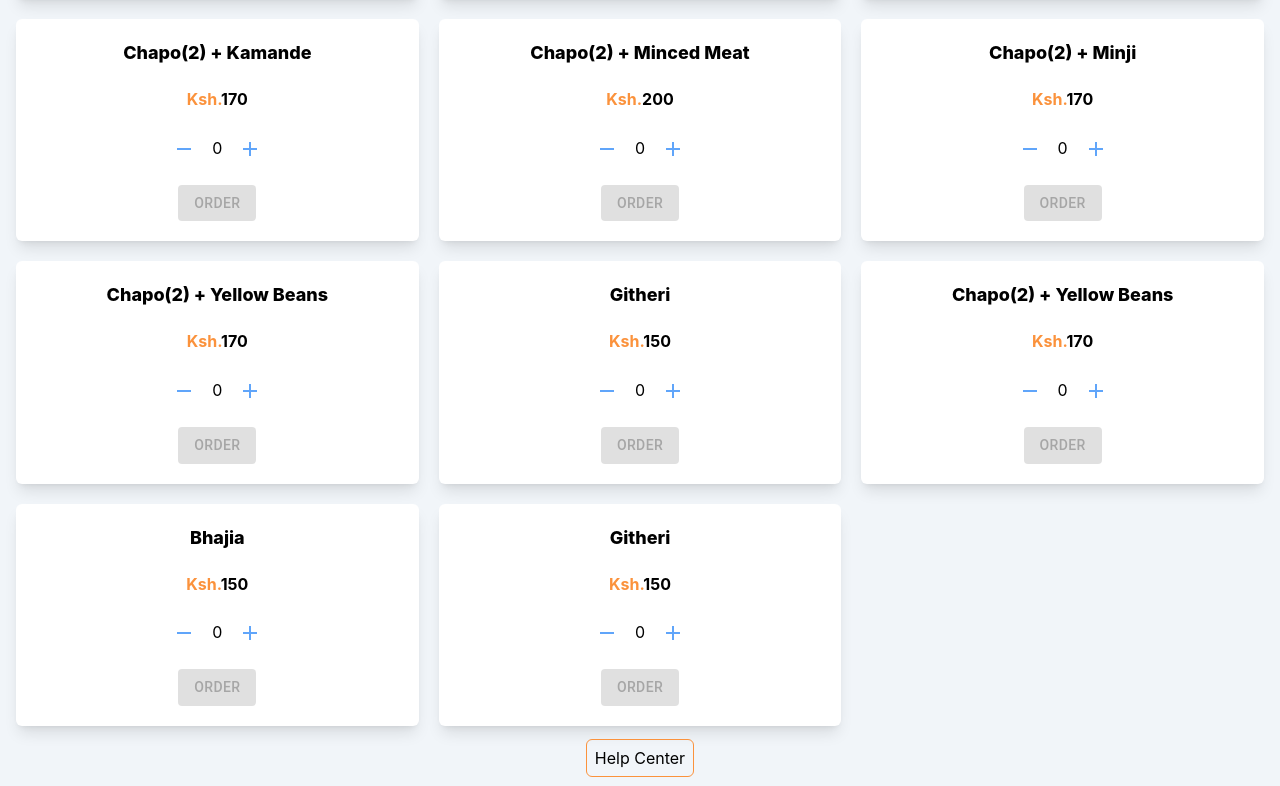
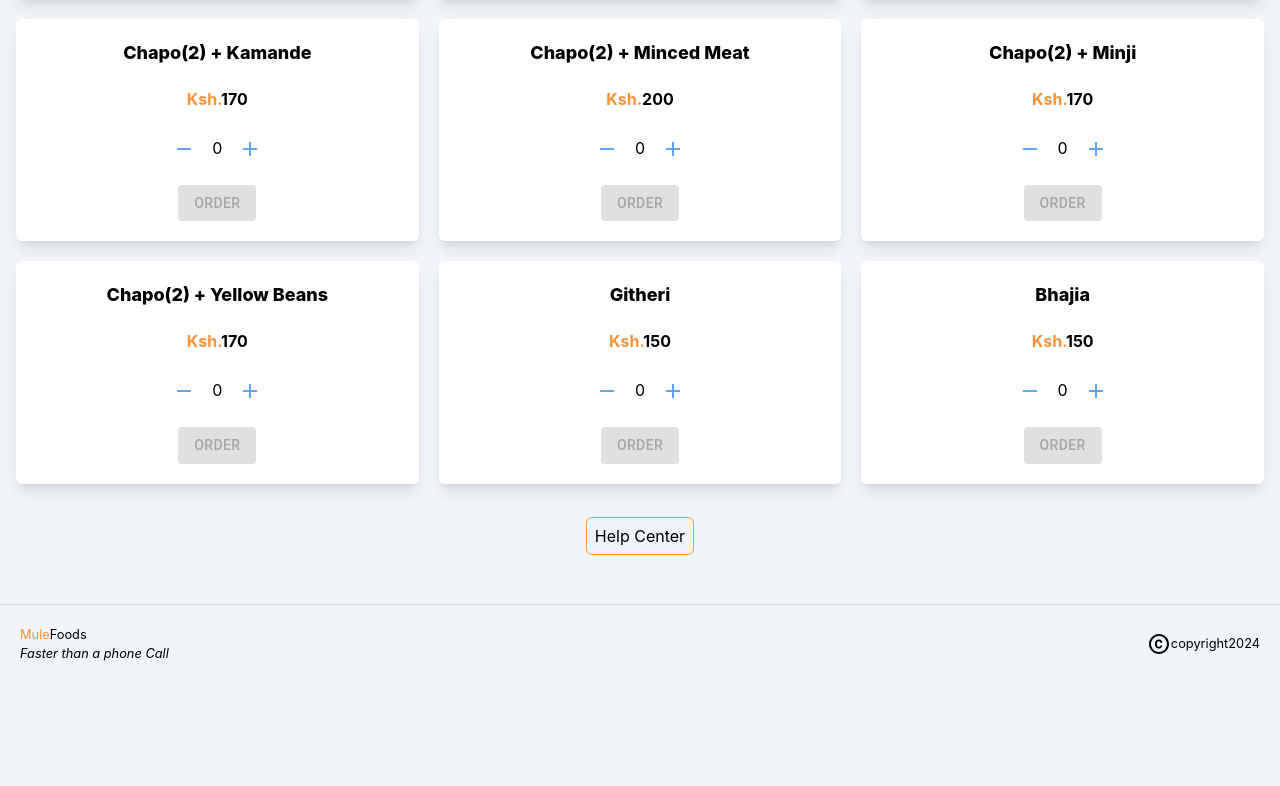
Before and after one commit to JohanaGikonyo/Mule-Foods, a React (Vite) app in the folder frontend/: page /mainpage in a window 1280 px wide. Shown: the part 633-1419 px from the top of the page. After the commit the page ends 1316 px from the top, so only its background shows below. Built offline with nearby package versions, Linux system fonts and the light colour scheme.

Commit message:
added footer and products

```diff
--- a/frontend/src/App.css
+++ b/frontend/src/App.css
@@ -15,11 +15,11 @@
   color: orange;
 }
 
-.links a {
+.links .navlink {
   position: relative;
 }
 
-.links a::after {
+.links .navlink::after {
   content: "";
   position: absolute;
   height: 2px;
@@ -30,12 +30,12 @@
   transition: 0.3s;
 }
 
-.links a:hover {
+.links .navlink:hover {
   letter-spacing: 3px;
   font-size: larger;
 }
 
-.links a:hover::after {
+.links .navlink:hover::after {
   width: 100%;
 
 }
--- a/frontend/src/App.jsx
+++ b/frontend/src/App.jsx
@@ -9,6 +9,7 @@ import Account from './components/Pages/Account';
 import Cart from './components/Pages/Cart';
 import Orders from './components/Admin/Orders';
 import Navbar from './components/navbar/Navbar';
+import Footer from './components/Footer/Footer';
 import { useAuthStore } from './components/Store/Store';
 import './App.css';
 import AdminLogin from './components/Admin/AdminLogin';
@@ -16,8 +17,10 @@ import AdminLogin from './components/Admin/AdminLogin';
 function App() {
   const token = useAuthStore((state) => state.token);
   return (
-    <div className=''>
-      <Routes>
+    <div >
+
+
+      <Routes >
         {/* Redirect to main page if user is authenticated */}
         {token && <Route path='/' element={<Navigate to='/mainpage/home' />} />}
 
@@ -26,14 +29,18 @@ function App() {
         <Route path='/' element={<SignIn />} />
         <Route path='/login' element={<Login />} />
       </Routes>
-    </div>
+
+
+
+    </div >
   );
 }
 
 function MainPageRoutes() {
   return (
-    <>
+    <div className='flex flex-col min-h-screen '>
       <Navbar />
+      <main className='flex-grow'>
         <Outlet />
         <Routes>
           <Route path='/*' element={<Home />} />
@@ -45,7 +52,9 @@ function MainPageRoutes() {
           <Route path='/orders' element={<Orders />} />
           <Route path='/admin' element={<AdminLogin />} />
         </Routes >
-    </>
+      </main>
+      <Footer />
+    </div>
   );
 }
 
--- a/frontend/src/components/Admin/AdminLogin.jsx
+++ b/frontend/src/components/Admin/AdminLogin.jsx
@@ -1,5 +1,5 @@
 import { useState } from 'react';
-import { Box, TextField, CircularProgress, Button, Snackbar, Alert, AlertTitle } from '@mui/material';
+import { Box, TextField, CircularProgress, Snackbar, Alert, AlertTitle } from '@mui/material';
 import Input from '@mui/material/Input';
 import IconButton from '@mui/material/IconButton';
 import InputLabel from '@mui/material/InputLabel';
@@ -119,13 +119,15 @@ function AdminLogin() {
                 <div>
                     {circularProgress ? (
                         <div className='w-[100%] rounded-md bg-slate-100 z-30'>
-                            <Button className='font-bold p-1 rounded-md flex items-center gap-1'>
-                                <span className='p-3'><CircularProgress /></span>Please Wait...
-                            </Button>
+                            <button className='bg-blue-500 hover:bg-blue-600 text-white font-bold py-2 px-4 rounded-md flex items-center gap-2'>
+                                <CircularProgress sx={{ color: "white" }} size={20} />
+                                <span>Please Wait...</span>
+                            </button>
                         </div>
                     ) : (
-                        <Button type='submit' className='border border-orange-400 p-1 px-3 rounded-md flex items-center gap-1'>Log In</Button>
-                    )}<br />
+                        <button className='bg-blue-500 hover:bg-blue-600 text-white font-bold py-2 px-4 rounded-md flex items-center gap-2'>
+                            <span>LogIn</span>
+                        </button>)}<br />
                     <small className='text-blue-500'><NavLink to='/mainpage/help'>Having Trouble? Contact Support</NavLink></small>
                 </div>
             </form >
--- a/frontend/src/components/Authentication/Login.jsx
+++ b/frontend/src/components/Authentication/Login.jsx
@@ -9,6 +9,11 @@ function Login() {
     const [circularProgress, setCircularProgress] = useState(false);
     const [failAlert, setFailAlert] = useState(false);
     const setToken = useAuthStore((state) => state.setToken);
+    const [state] = useState({
+        vertical: 'top',
+        horizontal: 'center',
+    });
+    const { vertical, horizontal } = state;
     const navigate = useNavigate();
 
     const handleSubmit = async (e) => {
@@ -36,7 +41,7 @@ function Login() {
 
     return (
         <div>
-            <Snackbar open={failAlert} autoHideDuration={5000} onClose={handleFailClose}>
+            <Snackbar open={failAlert} autoHideDuration={5000} onClose={handleFailClose} anchorOrigin={{ vertical, horizontal }}>
                 <Alert onClose={handleFailClose} severity="error" variant="filled" sx={{ width: '100%' }}>
                     <AlertTitle>Failed</AlertTitle>
                     Failed! Try Again or SignIn.
--- /dev/null
+++ b/frontend/src/components/Footer/Footer.jsx
@@ -0,0 +1,19 @@
+import Divider from '@mui/material/Divider';
+import CopyrightIcon from '@mui/icons-material/Copyright';
+import { NavLink } from 'react-router-dom';
+
+function Footer() {
+    return (
+        <div className='mt-10'>
+            <Divider />
+            <div className='flex justify-between items-center p-5 gap-2'>
+                <small className='text-black flex flex-col items-start justify-around'><NavLink to='mainpage/home' className='flex text-black'><span className='text-orange-400 flex'>Mule </span> Foods</NavLink><span className='italic'>Faster than a phone Call</span> </small>
+                <small className='flex items-center justify-around'>
+                    <CopyrightIcon size={5} />copyright{new Date().getFullYear()}
+                </small>
+            </div >
+        </div >
+    );
+}
+
+export default Footer;
--- a/frontend/src/components/Helper/Products.js
+++ b/frontend/src/components/Helper/Products.js
@@ -107,32 +107,14 @@ export const Products = [
 
     }
     ,
+
     {
         id: 12,
-        image: food6,
-        name: 'Chapo(2) + Yellow Beans',
-        price: 170,
-        discount: "-8 % ",
-        priceBefore: 180
-
-    }
-    ,
-    {
-        id: 13,
         image: food6,
         name: 'Bhajia',
         price: 150,
         discount: "-8 % ",
         priceBefore: 155
 
-    },
-    {
-        id: 14,
-        image: food6,
-        name: 'Githeri',
-        price: 150,
-        discount: "-8 % ",
-        priceBefore: 155
-
     }
 ]
--- a/frontend/src/components/Pages/Account.jsx
+++ b/frontend/src/components/Pages/Account.jsx
@@ -3,7 +3,6 @@ import TextField from '@mui/material/TextField';
 import InputAdornment from '@mui/material/InputAdornment';
 import { useEffect, useState } from 'react';
 import { AlertTitle, CircularProgress } from '@mui/material';
-import Button from '@mui/material/Button';
 import Snackbar from '@mui/material/Snackbar';
 import Alert from '@mui/material/Alert';
 import axios from 'redaxios'
@@ -72,6 +71,7 @@ function Account() {
 
         catch (error) {
             console.error("An error occured", error)
+            setFailAlert(prev => !prev)
             console.log(error)
         }
     }
@@ -142,11 +142,14 @@ function Account() {
                     <div>
                         {circularProgress ? (
                             <div className='w-[100%]  rounded-md bg-slate-100 z-30'>
-                                <Button className='font-bold p-1  rounded-md flex items-center gap-1'><span className='p-3'> <CircularProgress size={20} /></span>In Progress. Please Wait...</Button>
-                            </div>
+                                <button className='bg-blue-500 hover:bg-blue-600 text-white font-bold py-2 px-4 rounded-md flex items-center gap-2'>
+                                    <CircularProgress sx={{ color: "white" }} size={20} />
+                                    <span>Please Wait...</span>
+                                </button>                            </div>
                         ) : (
-                            <Button type='submit' className='border border-orange-400 p-1 px-3 rounded-md flex items-center gap-1' > Update </Button>
-
+                            <button className='bg-blue-500 hover:bg-blue-600 text-white font-bold py-2 px-4 rounded-md flex items-center gap-2'>
+                                <span>Update</span>
+                            </button>
                         )}
 
                     </div>
--- a/frontend/src/components/Pages/Cart.jsx
+++ b/frontend/src/components/Pages/Cart.jsx
@@ -9,7 +9,6 @@ import ArrowBackIcon from '@mui/icons-material/ArrowBack';
 import Snackbar from '@mui/material/Snackbar';
 import Alert from '@mui/material/Alert';
 import { AlertTitle, CircularProgress } from '@mui/material';
-import Button from '@mui/material/Button';
 import { jwtDecode } from 'jwt-decode'; // Corrected import
 import { useAuthStore } from "../Store/Store";
 import axios from 'redaxios';
@@ -164,7 +163,7 @@ function Cart() {
                     </tbody>
                 </table>
             </div>
-            <div className="flex gap-3 mt-10">
+            <div className="flex items-center justify-around gap-3 mt-10">
                 <div className="mt-10 mb-10">
                     <button className="px-2 py-1 border border-orange-400 rounded-md">
                         <NavLink to='/mainpage/home' className="flex flex-row"><span className="text-blue-500"><ArrowBackIcon /> </span>Back</NavLink>
@@ -174,12 +173,14 @@ function Cart() {
                 <div>
                     {circularProgress ? (
                         <div className='w-[100%] rounded-md bg-slate-100 z-30'>
-                            <Button className='font-bold p-1 rounded-md flex items-center gap-1'><span className='p-3'><CircularProgress /></span>Please Wait...</Button>
-                        </div>
+                            <button className='bg-blue-500 hover:bg-blue-600 text-white font-bold py-2 px-4 rounded-md flex items-center gap-2'>
+                                <CircularProgress sx={{ color: "white" }} size={20} />
+                                <span>Please Wait...</span>
+                            </button>                          </div>
                     ) : (
                         <div className="mt-10 mb-10">
-                            <button className="px-1 py-1 border border-orange-400 rounded-md">
-                                <button className="flex flex-row" onClick={handleCompleteOrder}>Complete <span className="text-blue-500"><ArrowForwardIcon /></span></button>
+                            <button className="px-1 py-1  rounded-md">
+                                <button className="flex flex-row bg-blue-500 hover:bg-blue-600 text-white font-bold py-2 px-4 rounded-md  items-center gap-2" onClick={handleCompleteOrder}>Complete <span className="text-white"><ArrowForwardIcon /></span> </button>
                             </button>
                         </div>)}
                 </div>
--- a/frontend/src/components/Pages/Corfirmation.jsx
+++ b/frontend/src/components/Pages/Corfirmation.jsx
@@ -24,7 +24,7 @@ function Confirmation() {
     }, [token]);
 
     return (
-        <div className="flex flex-col items-center justify-center mt-10">
+        <div className="flex flex-col items-center justify-center mt-10 m-4">
             <div className="max-w-md mx-auto p-8 bg-white shadow-md rounded-md text-center">
                 <div className="flex justify-center mb-6">
                     <div className="bg-green-300 rounded-full p-3">
@@ -32,9 +32,9 @@ function Confirmation() {
                     </div>
                 </div>
                 <h2 className="text-xl font-bold mb-4">Your Order Was Successful</h2>
-                <p className="text-gray-600 mb-4">It will be delivered to <span className="text-blue-500">{name} at {location}</span> in one (1) hour.</p>
+                <p className="text-gray-600 mb-4">It will be delivered to <span className="text-blue-500">{name} at {location}</span> in one  hour.</p>
                 <p className="text-gray-600 mb-4">Thank You</p>
-                <button className="bg-blue-500 text-white py-2 px-6 rounded-md mb-4"><NavLink to='/mainpage/account'>Change Location</NavLink></button>
+                <button className="bg-blue-500 text-white py-2 px-6 rounded-md mb-4 mr-4"><NavLink to='/mainpage/account'>Change Location</NavLink></button>
                 <button className="border border-orange-400 text-blue-500 py-2 px-6 rounded-md"><NavLink to='/mainpage/help'>Contact Us <ArrowForwardIcon /></NavLink></button>
             </div>
         </div>
--- a/frontend/src/components/Pages/Home.jsx
+++ b/frontend/src/components/Pages/Home.jsx
@@ -85,7 +85,7 @@ function Homes() {
                         </div>
                     ))}
                 </div>
-                <div className="mt-5 text-center">
+                <div className="mt-10 text-center">
                     <NavLink to='/mainpage/help' className="border p-2 border-orange-400 rounded-md">Help Center</NavLink>
                 </div>
             </div>
--- a/frontend/src/components/navbar/Navbar.jsx
+++ b/frontend/src/components/navbar/Navbar.jsx
@@ -58,8 +58,8 @@ function Navbar() {
     return (
         <div className="top-0 sticky flex justify-between p-2 pr-5 items-center bg-slate-100 shadow-md z-50 shadow-slate-200">
             <div className="text-2xl italic font-semibold">
-                <h1 onClick={handleLogoClick}>
-                    <span className="text-orange-400" >Mule</span> Foods
+                <h1 onClick={handleLogoClick} className="hover:cursor-pointer">
+                    <span className="text-orange-400 " >Mule</span> Foods
                 </h1>
 
             </div>
@@ -71,9 +71,9 @@ function Navbar() {
                 </NavLink>
             </div>
             <div className="hidden lg:flex flex-row justify-around items-center gap-3 links">
-                <NavLink to='/mainpage/home'>Home</NavLink>
-                <NavLink to='/mainpage/help'>Help?</NavLink>
-                <NavLink to='/mainpage/confirm'>Confirm</NavLink>
+                <NavLink to='/mainpage/home' className='navlink'>Home</NavLink>
+                <NavLink to='/mainpage/help' className='navlink'>Help?</NavLink>
+                <NavLink to='/mainpage/confirm' className='navlink'>Confirm</NavLink>
                 <NavLink to="/mainpage/account">
                     <Avatar
                         sx={{ bgcolor: deepOrange[500] }}
@@ -109,7 +109,7 @@ function Navbar() {
                 </Menu>
             </div>
             <div className="block lg:hidden"><MenuDrawer /></div>
-        </div>
+        </div >
     );
 }
 
```
Lines whose indentation alone changed are shown as unchanged.
